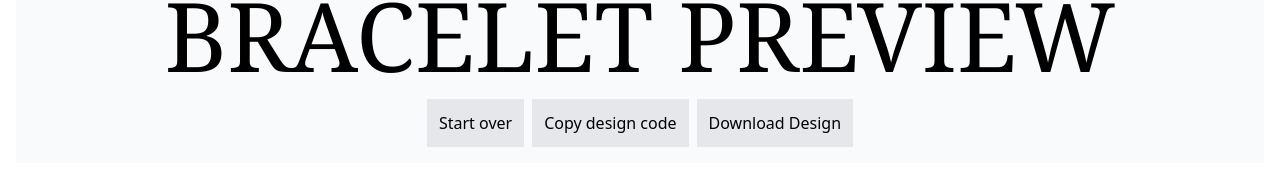
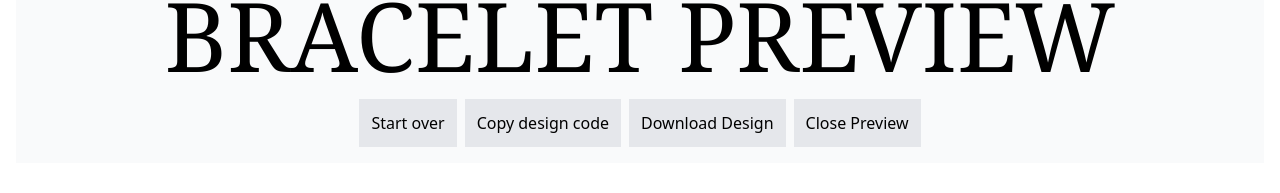
Before and after one commit to repulse-86/bracelet-charms, a Vue app: page / in a window 1280 px wide. Shown: the part 417-610 px from the top of the page. Built offline with nearby package versions, Linux system fonts and the light colour scheme; the HTML template or start-up script is replaced by a standard one.

Commit message:
feat: can open or close preview

```diff
--- a/src/components/BraceletPreviewSection.vue
+++ b/src/components/BraceletPreviewSection.vue
@@ -9,11 +9,13 @@ const metalSwitchStore = useMetalSwitchStore()
 const braceletMakerStore = useBraceletMaker()
 
 const previewArea = ref<HTMLElement | null>(null)
+const showPreview = ref(true)
 
 const hasCharms = computed(
     (): boolean =>
+        showPreview.value &&
         Array.isArray(braceletMakerStore.bracelet.charms) &&
-        braceletMakerStore.bracelet.charms.length > 0
+        braceletMakerStore.bracelet.charms.length > 0,
 )
 
 function copyDesignCode() {
@@ -36,6 +38,10 @@ function downloadPreview() {
             })
     }
 }
+
+function togglePreview() {
+    showPreview.value = !showPreview.value
+}
 </script>
 
 <template>
@@ -51,7 +57,9 @@ function downloadPreview() {
                 />
             </div>
 
-            <p v-else class="text-8xl font-serif uppercase text-center">bracelet preview</p>
+            <p v-if="showPreview && !hasCharms" class="text-8xl font-serif uppercase text-center">
+                bracelet preview
+            </p>
 
             <div class="flex justify-center items-center space-x-2">
                 <button class="bg-gray-200 p-3" @click="braceletMakerStore.clearCharms">
@@ -59,6 +67,9 @@ function downloadPreview() {
                 </button>
                 <button class="bg-gray-200 p-3" @click="copyDesignCode">Copy design code</button>
                 <button class="bg-gray-200 p-3" @click="downloadPreview">Download Design</button>
+                <button class="bg-gray-200 p-3" @click="togglePreview">
+                    {{ showPreview ? 'Close' : 'Open' }} Preview
+                </button>
             </div>
         </div>
     </section>
```
